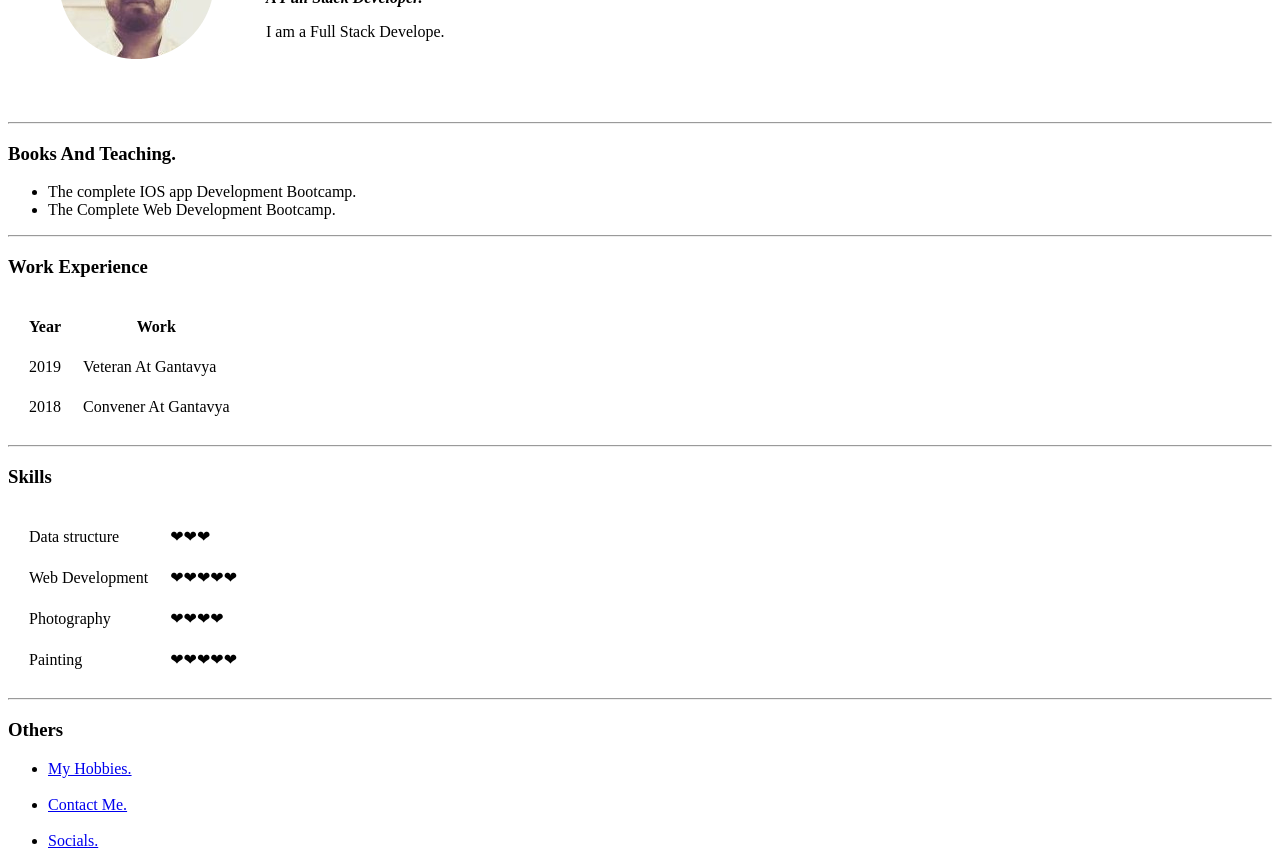
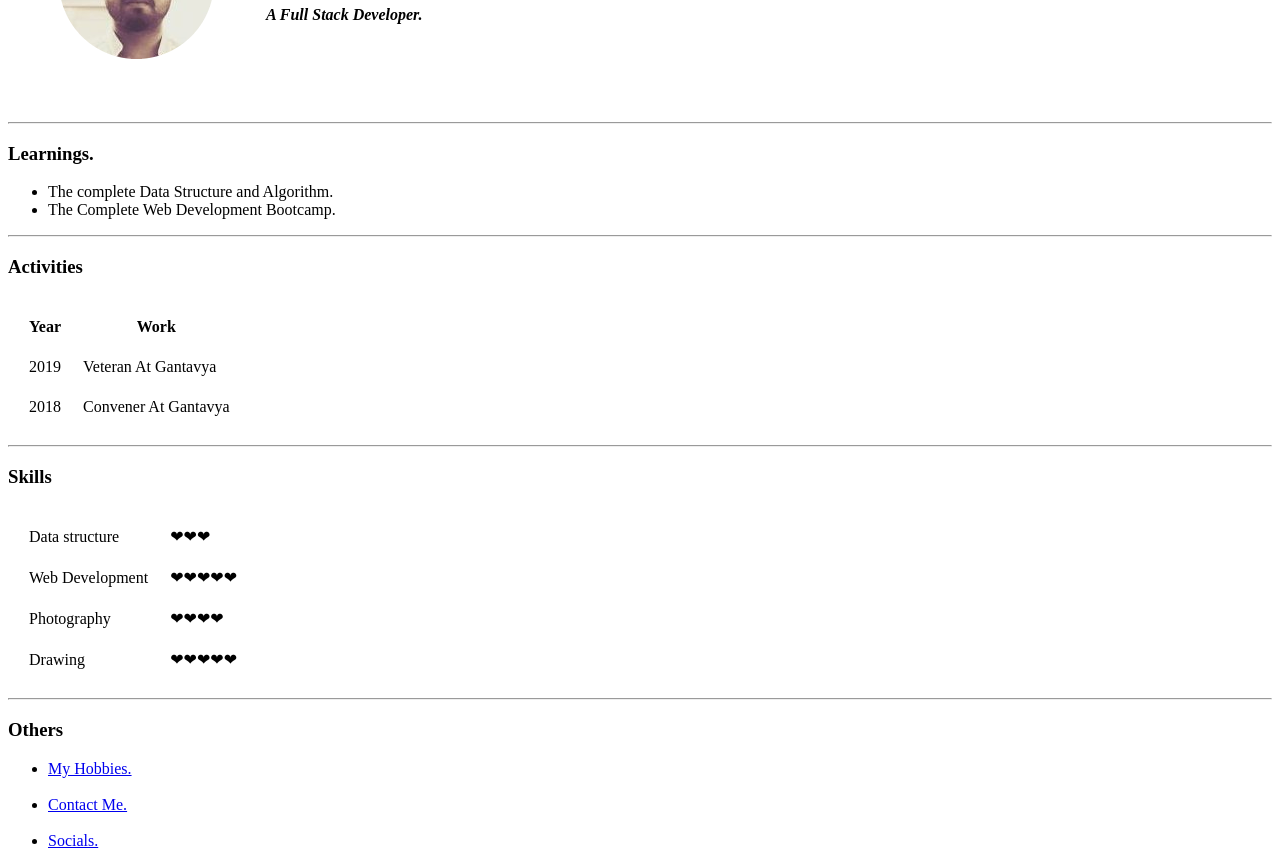
Before and after one commit to aaryan-shifu/cv, a plain HTML site: page index.html in a window 1280 px wide. Shown: the part 155-1021 px from the top of the page. Drawn offline with Linux system fonts and the light colour scheme.

Commit message:
Update index.html

```diff
--- a/index.html
+++ b/index.html
@@ -12,21 +12,21 @@
         <td><img src="Images/aaryan.png" alt="Aaryan Profile Picture"></td>
         <td><h1>Aaryan Ranjan</h1>
         <p><em><strong>A Full Stack Developer.</strong></em></p>
-        <p>I am a Full Stack  Develope.</p></td>
+        </td>
       </tr>
     </table>
 
     <hr>
 
-    <h3><strong>Books And Teaching.</strong></h3>
+    <h3><strong>Learnings.</strong></h3>
     <ul>
-      <li>The complete IOS app Development Bootcamp.</li>
+      <li>The complete Data Structure and Algorithm.</li>
       <li>The Complete Web Development Bootcamp.</li>
     </ul>
 
     <hr>
 
-    <h3>Work Experience</h3>
+    <h3>Activities</h3>
     <table cellspacing="20">
       <thead>
         <tr>
@@ -67,7 +67,7 @@
         <td>❤❤❤❤</td>
       </tr>
       <tr>
-        <td>Painting</td>
+        <td>Drawing</td>
         <td>❤❤❤❤❤</td>
       </tr>
     </table>
```
